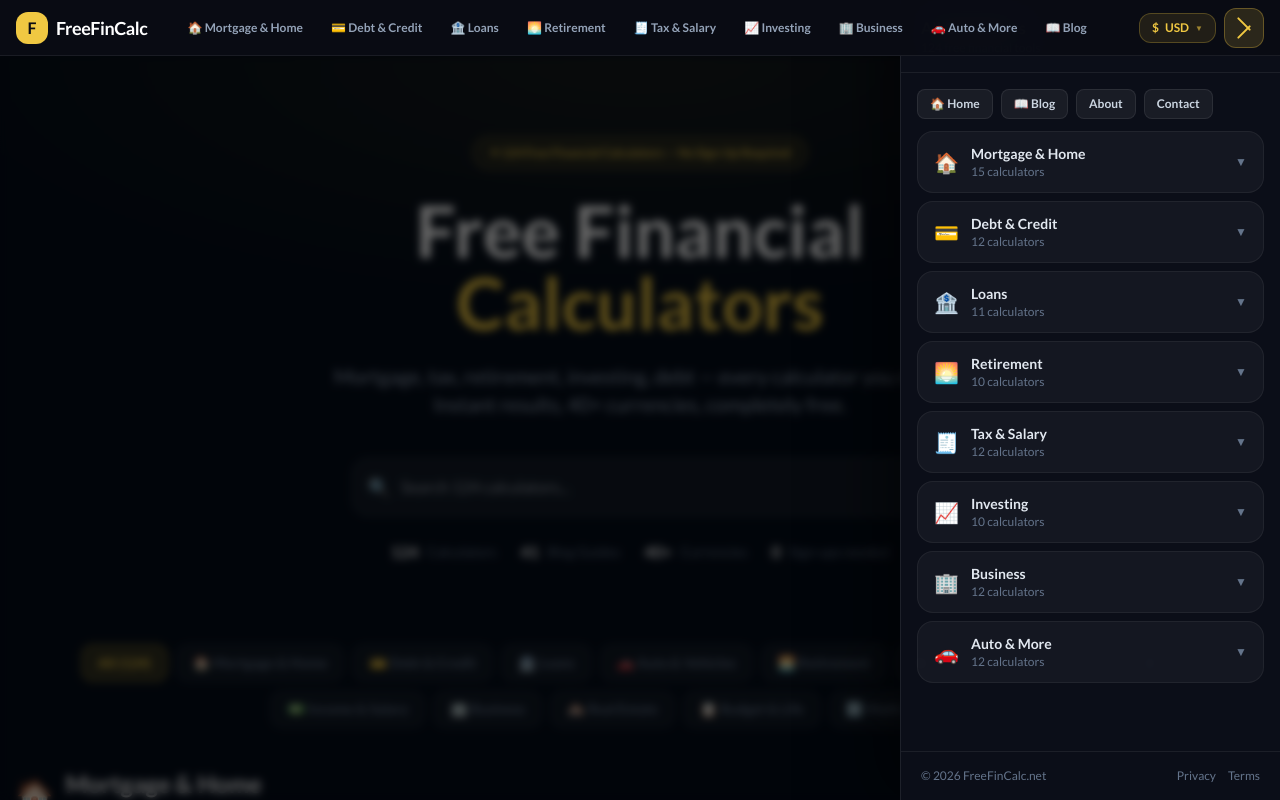
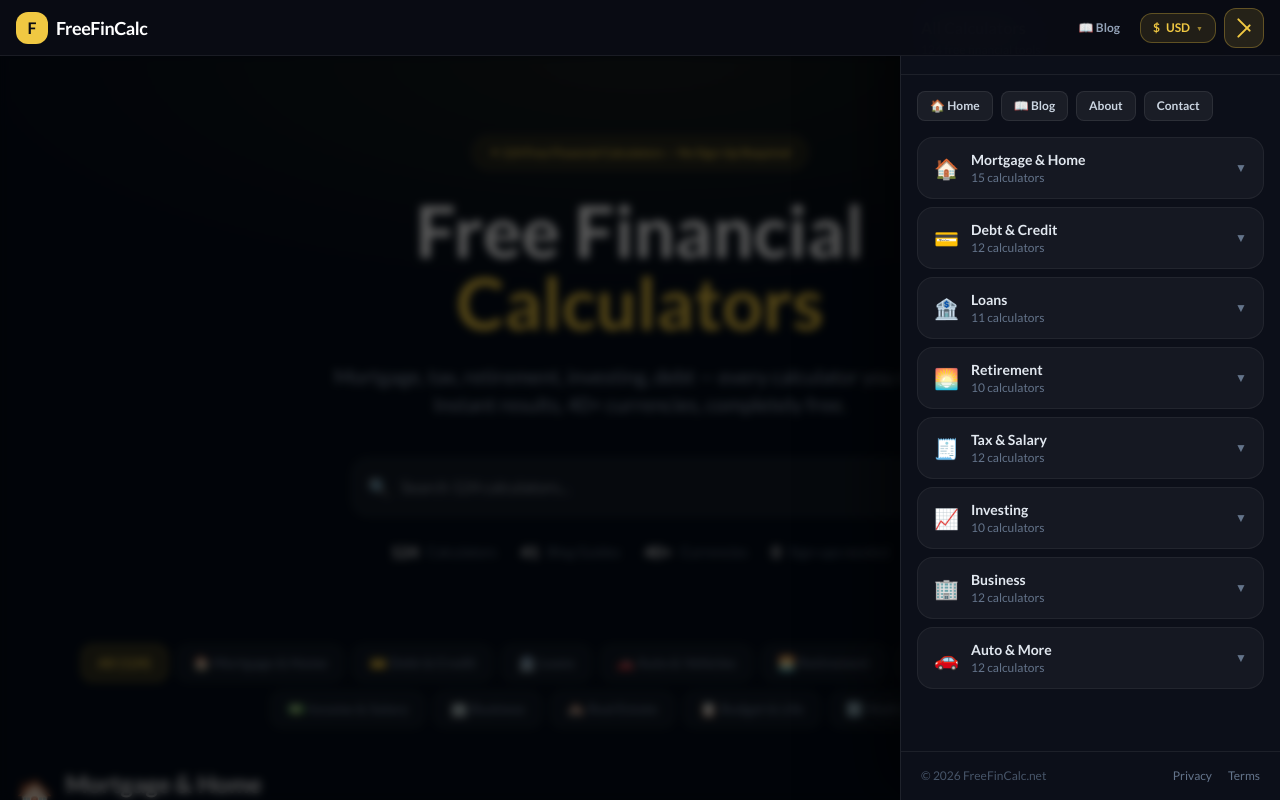
Before and after one commit to mumu15/finance-calc-pro, a Next.js app: page / in a window 1280 px wide. Both pictures are taken after a click on the button "Open menu". Shown: the top 800 px of the page. Built offline with nearby package versions, Linux system fonts and the light colour scheme; a web font is replaced by a local one.

Commit message:
header: remove desktop category bar, fix currency selector

```diff
--- a/components/Header.js
+++ b/components/Header.js
@@ -29,38 +29,38 @@ const NAV = [
   {
     label: 'Mortgage & Home', icon: '🏠',
     tools: [
-      { name: 'Mortgage Calculator',          href: '/mortgage-calculator'             },
-      { name: 'Amortization Calculator',      href: '/amortization-calculator'         },
-      { name: 'Refinance Calculator',         href: '/refinance-calculator'            },
-      { name: 'Home Affordability',           href: '/home-affordability-calculator'   },
-      { name: 'HELOC Calculator',             href: '/heloc-calculator'                },
-      { name: 'Property Tax Calculator',      href: '/property-tax-calculator'         },
-      { name: 'Rent vs Buy Calculator',       href: '/rent-vs-buy-calculator'          },
-      { name: 'Down Payment Calculator',      href: '/down-payment-calculator'         },
-      { name: 'Mortgage Points Calculator',   href: '/mortgage-points-calculator'      },
-      { name: 'Biweekly Mortgage',            href: '/biweekly-mortgage-calculator'    },
-      { name: 'Extra Payment Calculator',     href: '/extra-payment-calculator'        },
-      { name: 'Home Equity Calculator',       href: '/home-equity-calculator'          },
-      { name: 'Home Buying Cost Calculator',  href: '/home-buying-cost-calculator'     },
-      { name: 'Home Improvement Loan',        href: '/home-improvement-loan-calculator'},
-      { name: 'Solar Payback Calculator',     href: '/solar-payback-calculator'        },
+      { name: 'Mortgage Calculator',          href: '/mortgage-calculator'              },
+      { name: 'Amortization Calculator',      href: '/amortization-calculator'          },
+      { name: 'Refinance Calculator',         href: '/refinance-calculator'             },
+      { name: 'Home Affordability',           href: '/home-affordability-calculator'    },
+      { name: 'HELOC Calculator',             href: '/heloc-calculator'                 },
+      { name: 'Property Tax Calculator',      href: '/property-tax-calculator'          },
+      { name: 'Rent vs Buy Calculator',       href: '/rent-vs-buy-calculator'           },
+      { name: 'Down Payment Calculator',      href: '/down-payment-calculator'          },
+      { name: 'Mortgage Points Calculator',   href: '/mortgage-points-calculator'       },
+      { name: 'Biweekly Mortgage',            href: '/biweekly-mortgage-calculator'     },
+      { name: 'Extra Payment Calculator',     href: '/extra-payment-calculator'         },
+      { name: 'Home Equity Calculator',       href: '/home-equity-calculator'           },
+      { name: 'Home Buying Cost Calculator',  href: '/home-buying-cost-calculator'      },
+      { name: 'Home Improvement Loan',        href: '/home-improvement-loan-calculator' },
+      { name: 'Solar Payback Calculator',     href: '/solar-payback-calculator'         },
     ],
   },
   {
     label: 'Debt & Credit', icon: '💳',
     tools: [
-      { name: 'Credit Card Payoff',           href: '/credit-card-payoff-calculator'           },
-      { name: 'Minimum Payment Calculator',   href: '/credit-card-minimum-payment-calculator'  },
-      { name: 'Credit Utilization',           href: '/credit-utilization-calculator'           },
-      { name: 'Debt Payoff Calculator',       href: '/debt-payoff-calculator'                  },
-      { name: 'Debt Payoff Time',             href: '/debt-payoff-time-calculator'             },
-      { name: 'Debt Avalanche Calculator',    href: '/debt-avalanche-calculator'               },
-      { name: 'Debt Snowball Calculator',     href: '/debt-snowball-calculator'                },
-      { name: 'Debt Consolidation',           href: '/debt-consolidation-calculator'           },
-      { name: 'Balance Transfer Calculator',  href: '/balance-transfer-calculator'             },
-      { name: 'Total Debt Calculator',        href: '/total-debt-calculator'                   },
-      { name: 'Debt-to-Income Calculator',    href: '/debt-to-income-calculator'               },
-      { name: 'Pay Off Debt vs Invest',       href: '/payoff-vs-invest-calculator'             },
+      { name: 'Credit Card Payoff',           href: '/credit-card-payoff-calculator'          },
+      { name: 'Minimum Payment Calculator',   href: '/credit-card-minimum-payment-calculator' },
+      { name: 'Credit Utilization',           href: '/credit-utilization-calculator'          },
+      { name: 'Debt Payoff Calculator',       href: '/debt-payoff-calculator'                 },
+      { name: 'Debt Payoff Time',             href: '/debt-payoff-time-calculator'            },
+      { name: 'Debt Avalanche Calculator',    href: '/debt-avalanche-calculator'              },
+      { name: 'Debt Snowball Calculator',     href: '/debt-snowball-calculator'               },
+      { name: 'Debt Consolidation',           href: '/debt-consolidation-calculator'          },
+      { name: 'Balance Transfer Calculator',  href: '/balance-transfer-calculator'            },
+      { name: 'Total Debt Calculator',        href: '/total-debt-calculator'                  },
+      { name: 'Debt-to-Income Calculator',    href: '/debt-to-income-calculator'              },
+      { name: 'Pay Off Debt vs Invest',       href: '/payoff-vs-invest-calculator'            },
     ],
   },
   {
@@ -82,16 +82,16 @@ const NAV = [
   {
     label: 'Retirement', icon: '🌅',
     tools: [
-      { name: 'Retirement Calculator',        href: '/retirement-calculator'         },
-      { name: '401k Calculator',              href: '/401k-calculator'               },
-      { name: 'Roth IRA Calculator',          href: '/roth-ira-calculator'           },
-      { name: 'Social Security Calculator',   href: '/social-security-calculator'    },
-      { name: 'RMD Calculator',               href: '/rmd-calculator'                },
-      { name: 'Pension Calculator',           href: '/pension-calculator'            },
-      { name: 'Annuity Calculator',           href: '/annuity-calculator'            },
-      { name: 'FIRE Calculator',              href: '/fire-calculator'               },
-      { name: 'FIRE Retirement Calculator',   href: '/fire-retirement-calculator'    },
-      { name: 'Retirement Savings Calculator',href: '/retirement-savings-calculator' },
+      { name: 'Retirement Calculator',         href: '/retirement-calculator'         },
+      { name: '401k Calculator',               href: '/401k-calculator'               },
+      { name: 'Roth IRA Calculator',           href: '/roth-ira-calculator'           },
+      { name: 'Social Security Calculator',    href: '/social-security-calculator'    },
+      { name: 'RMD Calculator',                href: '/rmd-calculator'                },
+      { name: 'Pension Calculator',            href: '/pension-calculator'            },
+      { name: 'Annuity Calculator',            href: '/annuity-calculator'            },
+      { name: 'FIRE Calculator',               href: '/fire-calculator'               },
+      { name: 'FIRE Retirement Calculator',    href: '/fire-retirement-calculator'    },
+      { name: 'Retirement Savings Calculator', href: '/retirement-savings-calculator' },
     ],
   },
   {
@@ -122,7 +122,7 @@ const NAV = [
       { name: 'Dividend Calculator',          href: '/dividend-calculator'              },
       { name: 'Stock Profit Calculator',      href: '/stock-profit-calculator'          },
       { name: 'Bond Yield Calculator',        href: '/bond-yield-calculator'            },
-      { name: 'CD Calculator',                href: '/cd-calculator'                    },
+      { name: 'CD Calculator',               href: '/cd-calculator'                    },
       { name: 'Savings Goal Calculator',      href: '/savings-goal-calculator'          },
     ],
   },
@@ -169,20 +169,16 @@ export default function Header() {
   const [curOpen, setCurOpen]     = useState(false)
   const activeCur = CURRENCIES.find(c => c.code === currency) || CURRENCIES[0]
 
-  // Lock body scroll when menu is open
+  // Lock body scroll when menu open
   useEffect(() => {
-    if (menuOpen) {
-      document.body.style.overflow = 'hidden'
-    } else {
-      document.body.style.overflow = ''
-      setExpanded(null)
-    }
+    document.body.style.overflow = menuOpen ? 'hidden' : ''
+    if (!menuOpen) setExpanded(null)
     return () => { document.body.style.overflow = '' }
   }, [menuOpen])
 
   return (
     <>
-      {/* ── Sticky top bar ────────────────────────────────────────────── */}
+      {/* ── Top bar ─────────────────────────────────────────────────────── */}
       <header style={{
         background: 'rgba(10,12,20,0.97)',
         borderBottom: '1px solid rgba(255,255,255,0.07)',
@@ -192,7 +188,7 @@ export default function Header() {
         zIndex: 1000,
         height: '56px',
       }}>
-        <div className="max-w-7xl mx-auto px-4 h-full flex items-center justify-between gap-3">
+        <div className="max-w-7xl mx-auto px-4 h-full flex items-center justify-between">
 
           {/* Logo */}
           <a href="/" className="flex items-center gap-2 shrink-0">
@@ -201,62 +197,55 @@ export default function Header() {
             <span className="font-black text-white text-lg tracking-tight">FreeFinCalc</span>
           </a>
 
-          {/* Desktop quick links — hidden on small screens */}
-          <nav className="hidden lg:flex items-center gap-1 flex-1 px-4">
-            {NAV.map(cat => (
-              <a key={cat.label} href={'/#' + cat.label.toLowerCase().replace(/[^a-z]/g,'-')}
-                className="px-3 py-1.5 rounded-lg text-xs font-semibold text-slate-400 hover:text-white hover:bg-white/5 transition-all whitespace-nowrap">
-                {cat.icon} {cat.label}
-              </a>
-            ))}
+          {/* Right controls */}
+          <div className="flex items-center gap-2">
+
+            {/* Blog link — desktop only */}
             <a href="/blog"
-              className="px-3 py-1.5 rounded-lg text-xs font-semibold text-slate-400 hover:text-white hover:bg-white/5 transition-all whitespace-nowrap">
+              className="hidden md:flex items-center gap-1.5 px-3 py-1.5 rounded-lg text-xs font-semibold text-slate-400 hover:text-white transition-colors">
               📖 Blog
             </a>
-          </nav>
-
-          {/* Right side controls */}
-          <div className="flex items-center gap-2 shrink-0">
 
             {/* Currency picker */}
             <div className="relative">
-              <button onClick={() => setCurOpen(!curOpen)}
-                className="flex items-center gap-1.5 px-3 py-1.5 rounded-xl text-xs font-bold transition-all"
+              <button
+                onClick={() => { setCurOpen(v => !v) }}
+                className="flex items-center gap-1.5 px-3 py-1.5 rounded-xl text-xs font-bold"
                 style={{
                   background: 'rgba(240,200,66,0.1)',
-                  border: '1px solid rgba(240,200,66,0.25)',
+                  border: '1px solid rgba(240,200,66,0.3)',
                   color: '#f0c842',
                 }}>
                 <span>{activeCur.symbol}</span>
                 <span>{activeCur.code}</span>
-                <span style={{fontSize:'8px', opacity:0.6}}>{curOpen ? '▲' : '▼'}</span>
+                <span style={{fontSize:'7px', opacity:0.6}}>{curOpen ? '▲' : '▼'}</span>
               </button>
+
               {curOpen && (
                 <>
                   <div className="fixed inset-0 z-40" onClick={() => setCurOpen(false)} />
-                  <div className="absolute right-0 top-full mt-2 rounded-2xl z-50 overflow-hidden"
+                  <div className="absolute right-0 top-full mt-2 z-50 rounded-2xl overflow-hidden"
                     style={{
-                      background: 'rgba(15,18,30,0.99)',
+                      background: '#0f1220',
                       border: '1px solid rgba(255,255,255,0.1)',
-                      boxShadow: '0 25px 60px rgba(0,0,0,0.7)',
+                      boxShadow: '0 20px 60px rgba(0,0,0,0.8)',
                       width: '210px',
-                      maxHeight: '300px',
+                      maxHeight: '280px',
                       overflowY: 'auto',
                     }}>
-                    <div className="px-4 py-2 text-xs text-slate-500 font-semibold"
-                      style={{borderBottom:'1px solid rgba(255,255,255,0.06)'}}>
+                    <div className="px-4 py-2.5 text-xs font-bold text-slate-500 uppercase tracking-wider"
+                      style={{borderBottom:'1px solid rgba(255,255,255,0.07)'}}>
                       Select Currency
                     </div>
                     {CURRENCIES.map(cur => (
-                      <button key={cur.code}
+                      <button
+                        key={cur.code}
                         onClick={() => { setCurrency(cur.code); setCurOpen(false) }}
-                        className="w-full flex items-center gap-3 px-4 py-2.5 text-xs text-left transition-colors"
-                        style={{
-                          color: currency === cur.code ? '#f0c842' : '#94a3b8',
-                          background: currency === cur.code ? 'rgba(240,200,66,0.08)' : 'transparent',
-                        }}>
-                        <span className="font-bold w-7 shrink-0">{cur.symbol}</span>
+                        className="w-full flex items-center gap-3 px-4 py-2.5 text-xs text-left hover:bg-white/5 transition-colors"
+                        style={{color: currency === cur.code ? '#f0c842' : '#94a3b8'}}>
+                        <span className="font-bold w-6 shrink-0 text-center">{cur.symbol}</span>
                         <span>{cur.code} — {cur.label}</span>
+                        {currency === cur.code && <span className="ml-auto text-yellow-400">✓</span>}
                       </button>
                     ))}
                   </div>
@@ -264,107 +253,96 @@ export default function Header() {
               )}
             </div>
 
-            {/* Hamburger button */}
+            {/* Hamburger */}
             <button
-              onClick={() => setMenuOpen(!menuOpen)}
-              aria-label="Toggle menu"
+              onClick={() => setMenuOpen(v => !v)}
+              aria-label="Open menu"
               className="flex flex-col justify-center items-center w-10 h-10 rounded-xl gap-1.5 transition-all"
               style={{
-                background: menuOpen ? 'rgba(240,200,66,0.15)' : 'rgba(255,255,255,0.06)',
+                background: menuOpen ? 'rgba(240,200,66,0.12)' : 'rgba(255,255,255,0.06)',
                 border: menuOpen ? '1px solid rgba(240,200,66,0.3)' : '1px solid rgba(255,255,255,0.08)',
               }}>
-              <span className="block transition-all duration-300"
-                style={{
-                  width: '18px', height: '2px', borderRadius: '2px',
+              <span style={{
+                display:'block', width:'18px', height:'2px', borderRadius:'2px',
                 background: menuOpen ? '#f0c842' : '#94a3b8',
-                  transform: menuOpen ? 'translateY(4px) rotate(45deg)' : 'none',
+                transition:'all 0.25s',
+                transform: menuOpen ? 'translateY(5px) rotate(45deg)' : 'none',
               }} />
-              <span className="block transition-all duration-300"
-                style={{
-                  width: '18px', height: '2px', borderRadius: '2px',
+              <span style={{
+                display:'block', width:'18px', height:'2px', borderRadius:'2px',
                 background: menuOpen ? '#f0c842' : '#94a3b8',
+                transition:'all 0.25s',
                 opacity: menuOpen ? 0 : 1,
               }} />
-              <span className="block transition-all duration-300"
-                style={{
-                  width: '18px', height: '2px', borderRadius: '2px',
+              <span style={{
+                display:'block', width:'18px', height:'2px', borderRadius:'2px',
                 background: menuOpen ? '#f0c842' : '#94a3b8',
-                  transform: menuOpen ? 'translateY(-4px) rotate(-45deg)' : 'none',
+                transition:'all 0.25s',
+                transform: menuOpen ? 'translateY(-5px) rotate(-45deg)' : 'none',
               }} />
             </button>
           </div>
         </div>
       </header>
 
-      {/* ── Full-screen hamburger menu overlay ────────────────────────── */}
+      {/* ── Hamburger drawer ────────────────────────────────────────────── */}
       {menuOpen && (
         <>
           {/* Backdrop */}
-          <div
-            className="fixed inset-0 z-40"
-            style={{background:'rgba(0,0,0,0.6)', backdropFilter:'blur(4px)'}}
-            onClick={() => setMenuOpen(false)}
-          />
+          <div className="fixed inset-0 z-40"
+            style={{background:'rgba(0,0,0,0.65)', backdropFilter:'blur(4px)'}}
+            onClick={() => setMenuOpen(false)} />
 
-          {/* Drawer — slides in from right */}
-          <div
-            className="fixed top-0 right-0 h-full z-50 flex flex-col"
+          {/* Right-side drawer */}
+          <div className="fixed top-0 right-0 h-full z-50 flex flex-col"
             style={{
               width: 'min(380px, 100vw)',
-              background: 'rgba(12,15,25,0.99)',
+              background: '#0c0f19',
               borderLeft: '1px solid rgba(255,255,255,0.08)',
-              boxShadow: '-20px 0 60px rgba(0,0,0,0.5)',
+              boxShadow: '-20px 0 60px rgba(0,0,0,0.6)',
               overflowY: 'auto',
             }}>
 
-            {/* Drawer header */}
+            {/* Drawer top bar */}
             <div className="flex items-center justify-between px-5 py-4 shrink-0"
               style={{borderBottom:'1px solid rgba(255,255,255,0.07)'}}>
               <div>
-                <div className="text-white font-bold text-base">All Calculators</div>
-                <div className="text-slate-500 text-xs">124 free financial tools</div>
+                <div className="text-white font-bold">All Calculators</div>
+                <div className="text-slate-500 text-xs mt-0.5">124 free financial tools</div>
               </div>
               <button onClick={() => setMenuOpen(false)}
                 className="w-9 h-9 rounded-xl flex items-center justify-center text-slate-400 hover:text-white transition-colors"
-                style={{background:'rgba(255,255,255,0.06)'}}>
+                style={{background:'rgba(255,255,255,0.06)', fontSize:'16px'}}>
                 ✕
               </button>
             </div>
 
             {/* Quick links */}
-            <div className="px-4 pt-4 pb-3 flex flex-wrap gap-2 shrink-0">
-              <a href="/" onClick={() => setMenuOpen(false)}
-                className="px-3 py-1.5 rounded-lg text-xs font-semibold text-slate-300 transition-all"
-                style={{background:'rgba(255,255,255,0.06)',border:'1px solid rgba(255,255,255,0.08)'}}>
-                🏠 Home
+            <div className="px-4 pt-4 pb-2 flex flex-wrap gap-2 shrink-0">
+              {[
+                {label:'🏠 Home',    href:'/'},
+                {label:'📖 Blog',    href:'/blog'},
+                {label:'About',      href:'/about'},
+                {label:'Contact',    href:'/contact'},
+              ].map(l => (
+                <a key={l.href} href={l.href} onClick={() => setMenuOpen(false)}
+                  className="px-3 py-1.5 rounded-lg text-xs font-semibold text-slate-300 hover:text-white transition-all"
+                  style={{background:'rgba(255,255,255,0.06)', border:'1px solid rgba(255,255,255,0.08)'}}>
+                  {l.label}
                 </a>
-              <a href="/blog" onClick={() => setMenuOpen(false)}
-                className="px-3 py-1.5 rounded-lg text-xs font-semibold text-slate-300 transition-all"
-                style={{background:'rgba(255,255,255,0.06)',border:'1px solid rgba(255,255,255,0.08)'}}>
-                📖 Blog
-              </a>
-              <a href="/about" onClick={() => setMenuOpen(false)}
-                className="px-3 py-1.5 rounded-lg text-xs font-semibold text-slate-300 transition-all"
-                style={{background:'rgba(255,255,255,0.06)',border:'1px solid rgba(255,255,255,0.08)'}}>
-                About
-              </a>
-              <a href="/contact" onClick={() => setMenuOpen(false)}
-                className="px-3 py-1.5 rounded-lg text-xs font-semibold text-slate-300 transition-all"
-                style={{background:'rgba(255,255,255,0.06)',border:'1px solid rgba(255,255,255,0.08)'}}>
-                Contact
-              </a>
+              ))}
             </div>
 
             {/* Category accordion */}
-            <div className="px-4 pb-8 flex-1">
+            <div className="px-4 pt-2 pb-8 flex-1">
               {NAV.map((cat, i) => (
                 <div key={cat.label} className="mb-2">
                   <button
                     onClick={() => setExpanded(expanded === i ? null : i)}
                     className="w-full flex items-center justify-between px-4 py-3 rounded-2xl transition-all"
                     style={{
-                      background: expanded === i ? 'rgba(240,200,66,0.1)' : 'rgba(255,255,255,0.04)',
-                      border: expanded === i ? '1px solid rgba(240,200,66,0.2)' : '1px solid rgba(255,255,255,0.06)',
+                      background: expanded === i ? 'rgba(240,200,66,0.09)' : 'rgba(255,255,255,0.04)',
+                      border: expanded === i ? '1px solid rgba(240,200,66,0.22)' : '1px solid rgba(255,255,255,0.06)',
                     }}>
                     <div className="flex items-center gap-3">
                       <span className="text-xl">{cat.icon}</span>
@@ -376,21 +354,17 @@ export default function Header() {
                         <div className="text-xs text-slate-500">{cat.tools.length} calculators</div>
                       </div>
                     </div>
-                    <span className="text-slate-500 text-xs font-bold transition-transform duration-200"
-                      style={{transform: expanded === i ? 'rotate(180deg)' : 'none'}}>
-                      ▼
-                    </span>
+                    <span className="text-slate-500 text-xs transition-transform duration-200 inline-block"
+                      style={{transform: expanded === i ? 'rotate(180deg)' : 'none'}}>▼</span>
                   </button>
 
                   {expanded === i && (
-                    <div className="mt-1 px-2">
+                    <div className="mt-1.5 px-1">
                       <div className="grid grid-cols-2 gap-1.5">
                         {cat.tools.map(tool => (
-                          <a
-                            key={tool.href}
-                            href={tool.href}
+                          <a key={tool.href} href={tool.href}
                             onClick={() => setMenuOpen(false)}
-                            className="px-3 py-2.5 rounded-xl text-xs font-medium text-slate-300 hover:text-white transition-all"
+                            className="px-3 py-2.5 rounded-xl text-xs font-medium text-slate-300 hover:text-white hover:bg-white/5 transition-all"
                             style={{
                               background: 'rgba(255,255,255,0.04)',
                               border: '1px solid rgba(255,255,255,0.06)',
@@ -410,8 +384,8 @@ export default function Header() {
             <div className="px-5 py-4 shrink-0"
               style={{borderTop:'1px solid rgba(255,255,255,0.07)'}}>
               <div className="flex items-center justify-between">
-                <span className="text-slate-500 text-xs">© 2026 FreeFinCalc.net</span>
-                <div className="flex gap-3">
+                <span className="text-slate-600 text-xs">© 2026 FreeFinCalc.net</span>
+                <div className="flex gap-4">
                   <a href="/privacy-policy" onClick={() => setMenuOpen(false)}
                     className="text-xs text-slate-500 hover:text-slate-300 transition-colors">Privacy</a>
                   <a href="/terms" onClick={() => setMenuOpen(false)}
@@ -419,7 +393,6 @@ export default function Header() {
                 </div>
               </div>
             </div>
-
           </div>
         </>
       )}
```
Lines whose indentation alone changed are shown as unchanged.
